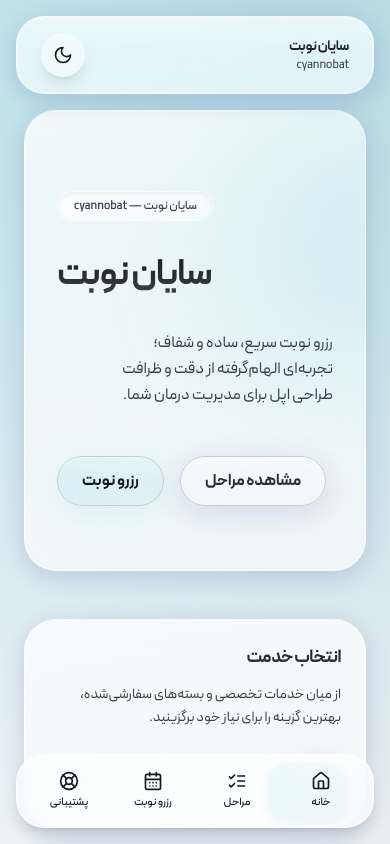
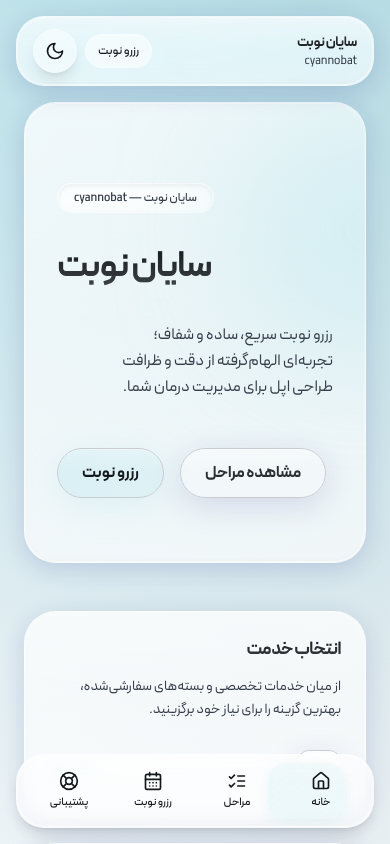
Before and after one commit to belforzedse/cyannobat, a Next.js app: page / in a window 390 px wide. Shown: the top 844 px of the page. Built offline with nearby package versions, Linux system fonts and the light colour scheme.

Commit message:
Expose booking link on mobile

```diff
--- a/src/components/Header.tsx
+++ b/src/components/Header.tsx
@@ -9,8 +9,8 @@ const Header = () => {
     <header
       role="banner"
       className="
-        glass sticky top-4 z-30 mx-4 rounded-3xl px-6 py-4
-        flex items-center justify-between text-right
+        glass sticky top-4 z-30 mx-4 rounded-3xl px-4 py-3 sm:px-6 sm:py-4
+        flex items-center justify-between gap-3 sm:gap-6 text-right
         lg:mr-[122px] xl:mr-[122px] 2xl:mr-[122px]
         animate-fade-in-down
         backdrop-blur-md backdrop-saturate-150
@@ -40,7 +40,7 @@ const Header = () => {
       </Link>
 
       {/* actions */}
-      <nav aria-label="primary" className="flex items-center gap-3">
+      <nav aria-label="primary" className="flex items-center gap-2 sm:gap-3">
         <Link
           href="/account"
           className="
@@ -57,7 +57,8 @@ const Header = () => {
         <Link
           href={BOOKING_PATH}
           className="
-            glass-pill hidden sm:inline-flex px-5 py-2 text-sm font-medium text-foreground
+            glass-pill inline-flex items-center px-3 py-2 text-xs font-medium text-foreground
+            sm:px-5 sm:text-sm
             transition-colors hover:text-foreground
             focus-visible:outline-none focus-visible:ring-2
             focus-visible:ring-[rgb(var(--ring))] focus-visible:ring-offset-2
```
